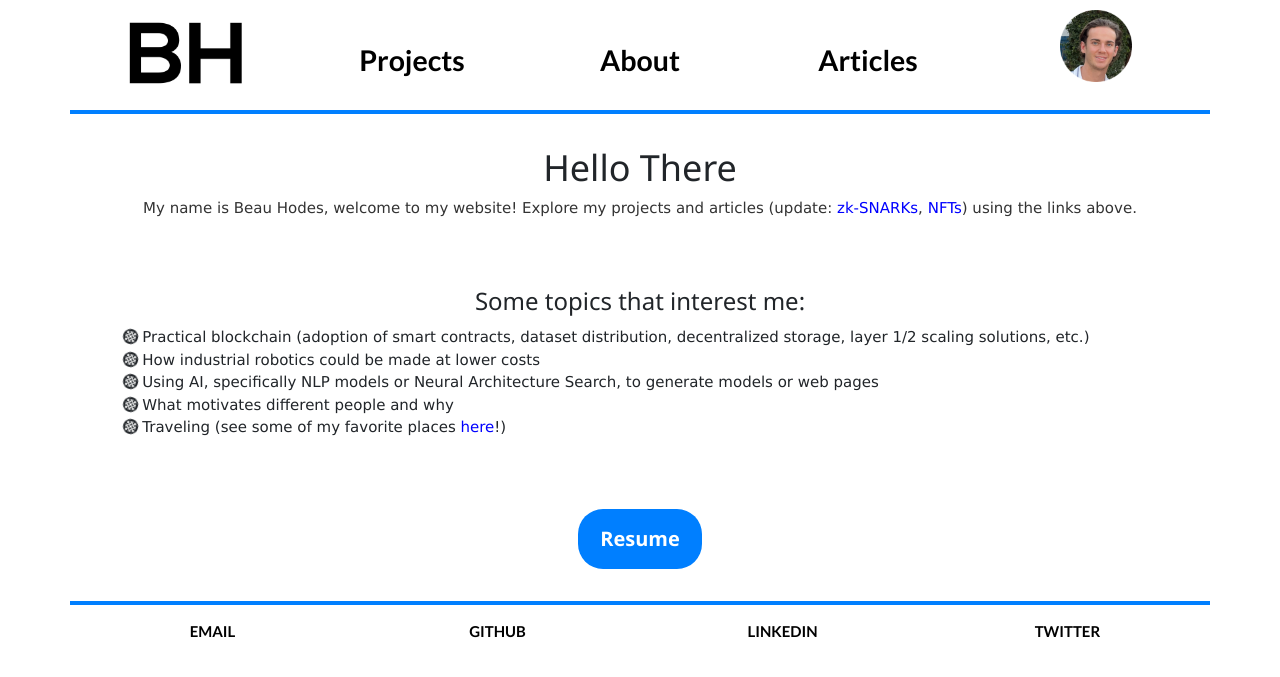
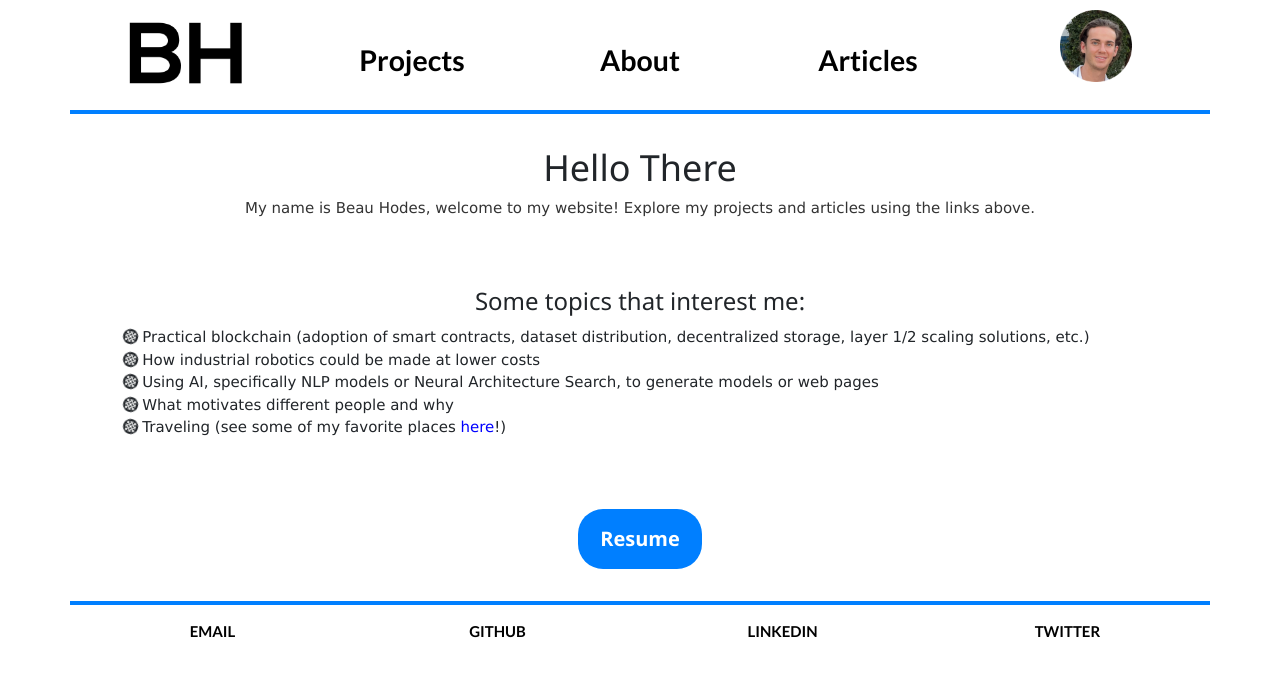
Before and after one commit to beauhodes/beauhodes.github.io, a Jekyll site: the page built from index.html, in a window 1280 px wide. Shown: the top 677 px of the page. Built offline with Jekyll 4.4.1, drawn with Linux system fonts in a browser that asks for light colours; nearby versions of some CDN libraries.

Commit message:
Update index.html

```diff
--- a/index.html
+++ b/index.html
@@ -4,7 +4,7 @@
 ---
 <br>
 <h1 style="text-align:center;">Hello There</h1>
-<p style="text-align:center;">My name is Beau Hodes, welcome to my website! Explore my projects and articles (update: <a href="articles/2021/03/31/zksnarks" style="color: blue;">zk-SNARKs</a>, <a href="articles/2021/04/14/nfts" style="color: blue;">NFTs</a>) using the links above.</p>
+<p style="text-align:center;">My name is Beau Hodes, welcome to my website! Explore my projects and articles using the links above.</p>
 <br>
 <br>
 <h3 style="text-align:center;">Some topics that interest me:</h3>
```
